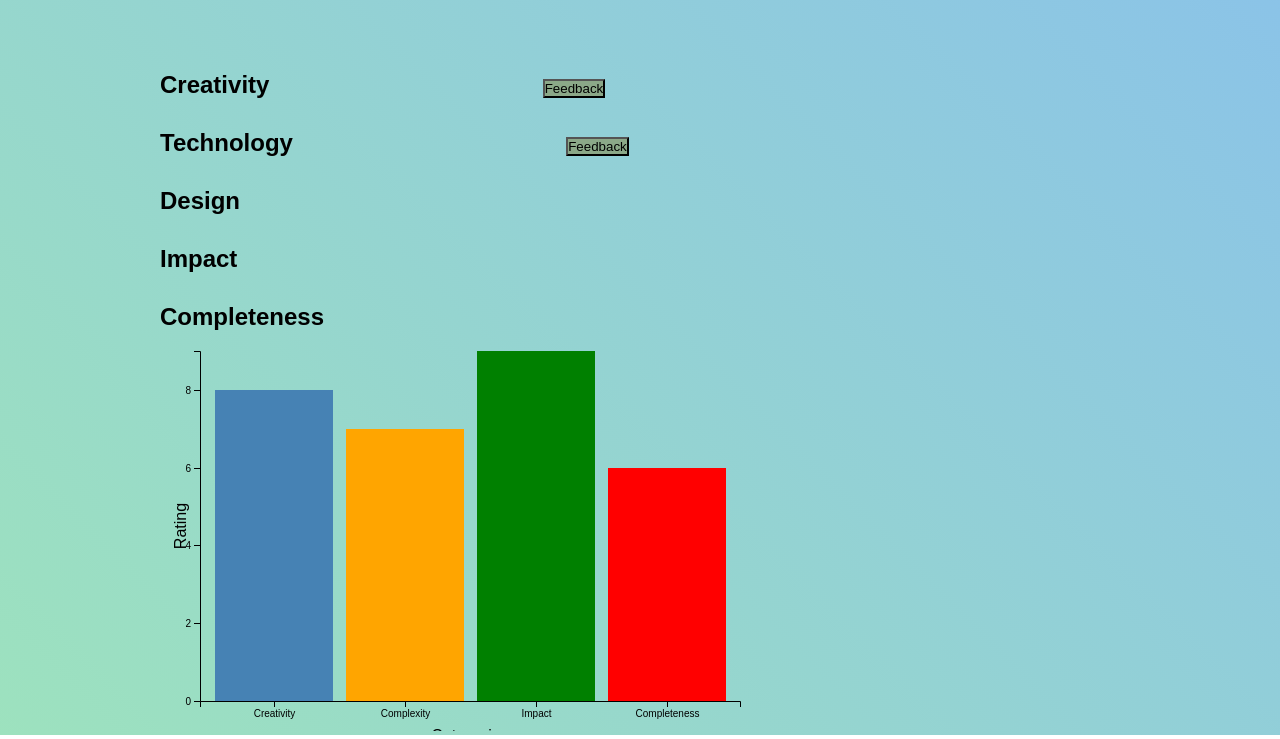
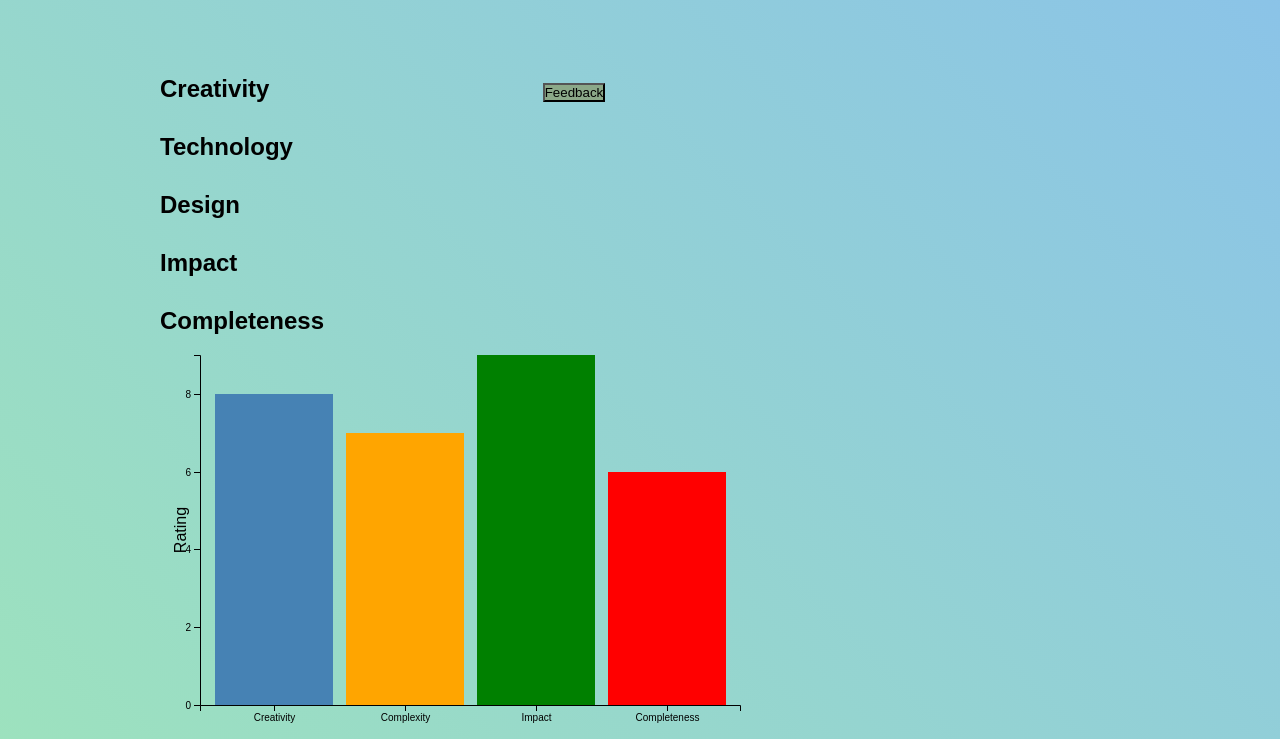
Before and after one commit to networksaphyra/the-judge, a plain HTML site: page frontend/results.html in a window 1280 px wide. Shown: the part 177-916 px from the top of the page. Drawn offline with nearby package versions, Linux system fonts and the light colour scheme.

Commit message:
frontend stuff

```diff
--- a/frontend/results.html
+++ b/frontend/results.html
@@ -32,7 +32,7 @@
 
 <body>
     <h1>Results</h1>
-    <hr color=“#658c5e” noshade size="">
+    <hr color=“#658c5e” noshade size="7" style="width:800px; margin: auto;">
     <div id="overall">
         <h2>Overall</h2>
     </div>
@@ -44,7 +44,6 @@
     </div>
     <div id="technology">
         <h2>Technology
-            <button data-modal-target="#modal" id="feedback-button-creativity" type="button">Feedback</button>
         </h2>
     </div>
     <div id="design">
@@ -56,7 +55,8 @@
     <div id="completeness">
         <h2>Completeness</h2>
     </div>
-
-    <script src="static/results.js"></script>
+    <div>
+        <script src="static/results.js"></script>
+    </div>
 </body>
 </html>
--- a/frontend/static/hardware.css
+++ b/frontend/static/hardware.css
@@ -28,11 +28,7 @@ body {
     background: -webkit-linear-gradient(45deg, hsla(149, 54%, 75%, 1) 0%, hsla(206, 71%, 73%, 1) 100%);
 
     filter: progid: DXImageTransform.Microsoft.gradient( startColorstr="#bfbb7e", endColorstr="#f2ded0", GradientType=1 );
-<<<<<<< HEAD
     }
-=======
-}
->>>>>>> 441a1e7a0383f0e1ea03350718ec3c28ea518fac
 
 .file-upload {
     display: flex;
--- a/frontend/static/results.js
+++ b/frontend/static/results.js
@@ -30,6 +30,7 @@ document.addEventListener("DOMContentLoaded", (event) => {
         .rangeRound([height, 0])
         .domain([0, d3.max(data, d => d.rating)]);
 
+
     // Add bars
     g.selectAll(".bar")
         .data(data)
@@ -52,14 +53,6 @@ document.addEventListener("DOMContentLoaded", (event) => {
         .attr("class", "axis")
         .call(d3.axisLeft(y).ticks(5));
 
-    // Add X axis label
-    g.append("text")
-        .attr("class", "axis-label")
-        .attr("x", width / 2)
-        .attr("y", height + margin.top + 20)
-        .attr("text-anchor", "middle")
-        .text("Categories");
-
     // Add Y axis label
     g.append("text")
         .attr("class", "axis-label")
```
